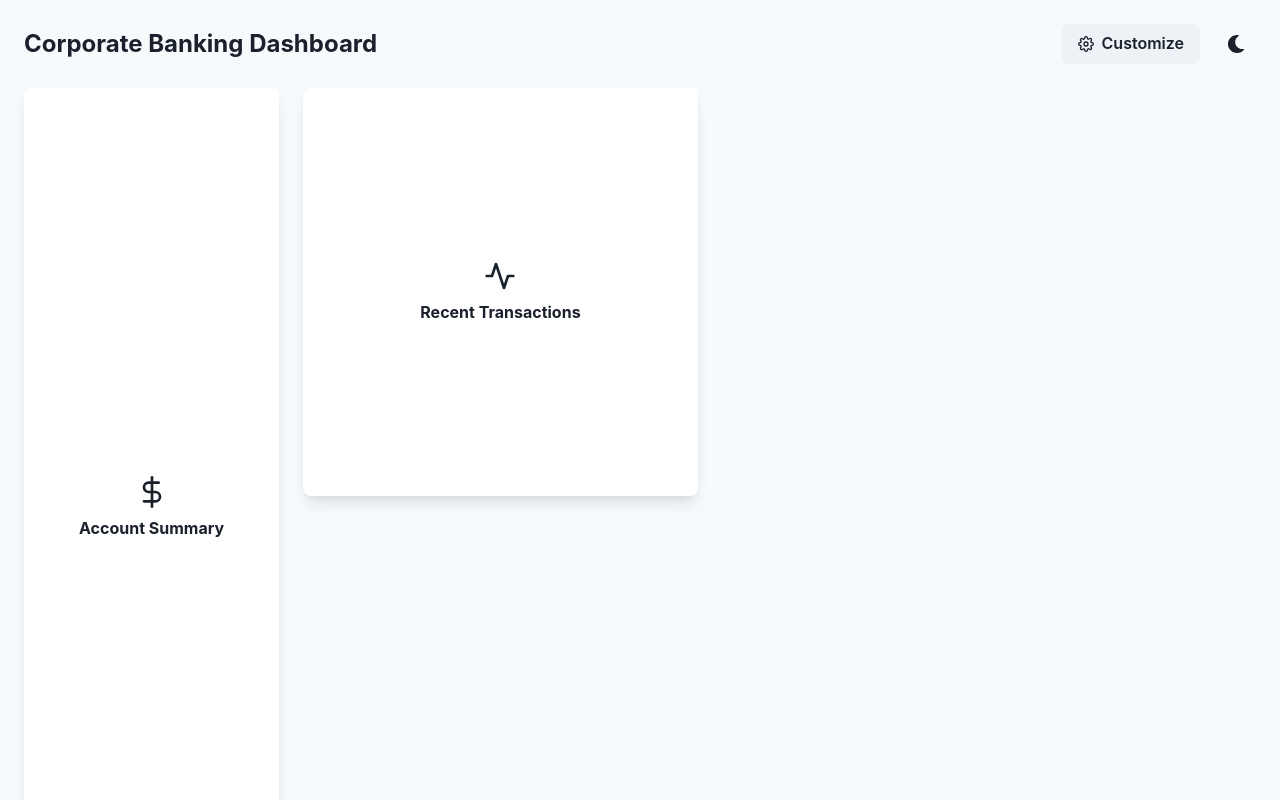
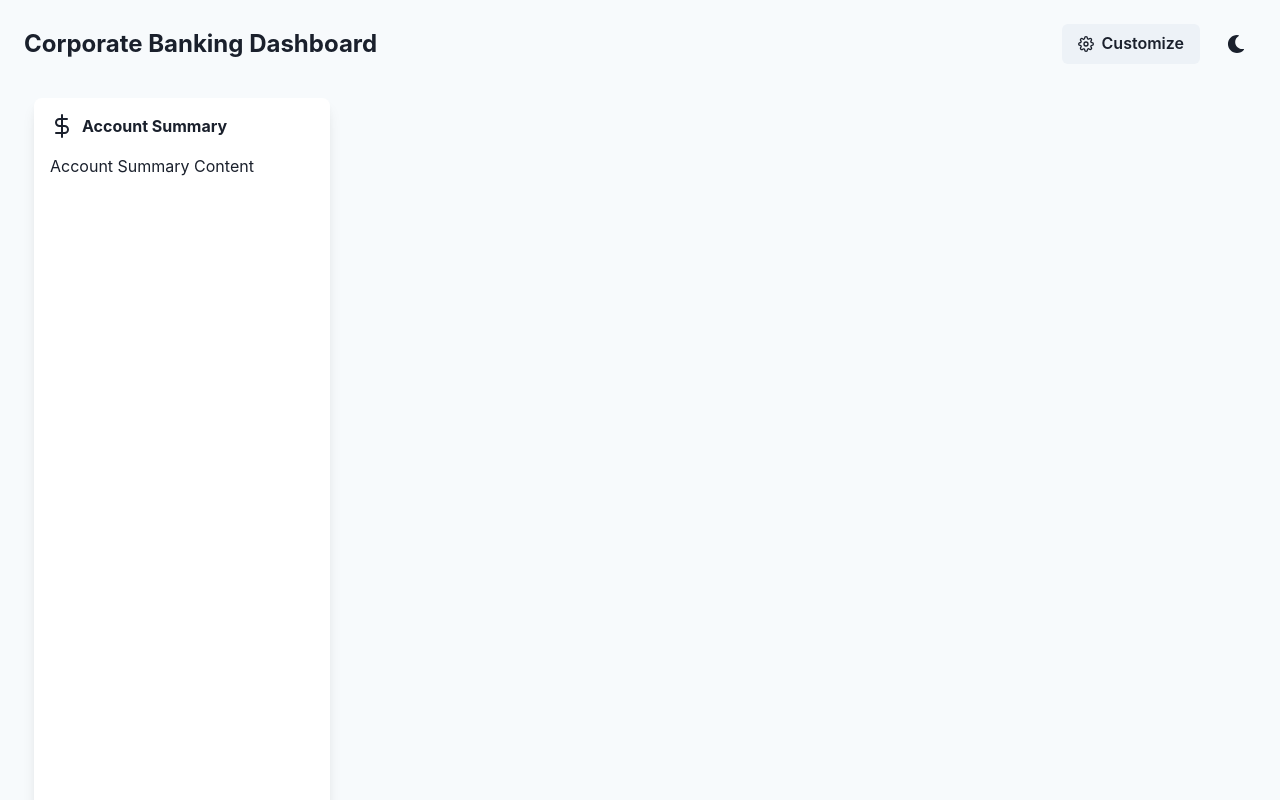
Before and after one commit to disaa0/bank_dashboard, a React (Create React App) app: page / in a window 1280 px wide. Shown: the top 800 px of the page. Built offline with nearby package versions, Linux system fonts and the light colour scheme.

Commit message:
interactive design

```diff
--- a/package.json
+++ b/package.json
@@ -13,9 +13,11 @@
     "@types/node": "^12.0.0",
     "@types/react": "^18.0.9",
     "@types/react-dom": "^18.0.4",
+    "@types/react-grid-layout": "^1.3.5",
     "framer-motion": "^6.2.9",
     "react": "^18.1.0",
     "react-dom": "^18.1.0",
+    "react-grid-layout": "^1.5.0",
     "react-icons": "^3.0.0",
     "react-scripts": "5.0.1",
     "typescript": "^4.6.3",
--- a/src/App.tsx
+++ b/src/App.tsx
@@ -1,10 +1,8 @@
-import React, { useState, useEffect } from 'react';
+import React, { useState, useEffect, useCallback } from 'react';
 import {
   ChakraProvider,
   Box,
   Grid,
-  GridItem,
-  theme,
   Text,
   VStack,
   HStack,
@@ -20,10 +18,28 @@ import {
   PopoverCloseButton,
   Checkbox,
   Divider,
+  useMediaQuery,
 } from "@chakra-ui/react";
 import { ColorModeSwitcher } from "./ColorModeSwitcher";
-import { FiDollarSign, FiTrendingUp, FiGlobe, FiPieChart, FiActivity, FiSettings } from "react-icons/fi";
+import { FiDollarSign, FiTrendingUp, FiGlobe, FiPieChart, FiActivity, FiSettings, FiMove } from "react-icons/fi";
 import { IconType } from 'react-icons';
+import { Responsive, WidthProvider } from 'react-grid-layout';
+import 'react-grid-layout/css/styles.css';
+import 'react-resizable/css/styles.css';
+
+const ResponsiveGridLayout = WidthProvider(Responsive);
+
+interface LayoutItem {
+  i: string;
+  x: number;
+  y: number;
+  w: number;
+  h: number;
+  minW?: number;
+  minH?: number;
+  maxW?: number;
+  maxH?: number;
+}
 
 type Profile = {
   id: string;
@@ -39,6 +55,11 @@ type Widget = {
   profiles: string[];
   size: WidgetSize;
   icon: IconType;
+  content: React.ReactNode;
+  minW: number;
+  minH: number;
+  maxW: number;
+  maxH: number;
 };
 
 const profiles: Profile[] = [
@@ -48,37 +69,84 @@ const profiles: Profile[] = [
 ];
 
 const widgets: Widget[] = [
-  { id: 'w1', name: 'Account Summary', profiles: ['base'], size: 'v_xxl', icon: FiDollarSign },
-  { id: 'w2', name: 'Recent Transactions', profiles: ['base'], size: 'large', icon: FiActivity },
-  { id: 'w3', name: 'Currency Tracker', profiles: ['risk'], size: 'small', icon: FiGlobe },
-  { id: 'w4', name: 'Stock Market', profiles: ['risk', 'investment'], size: 'medium', icon: FiTrendingUp },
-  { id: 'w5', name: 'Investment Portfolio', profiles: ['investment'], size: 'medium', icon: FiPieChart },
+  {
+    id: 'w1',
+    name: 'Account Summary',
+    profiles: ['base'],
+    size: 'v_xxl',
+    icon: FiDollarSign,
+    content: <Text>Account Summary Content</Text>,
+    minW: 3,
+    minH: 8,
+    maxW: 4,
+    maxH: 8
+  },
+  {
+    id: 'w2',
+    name: 'Recent Transactions',
+    profiles: ['base'],
+    size: 'large',
+    icon: FiActivity,
+    content: <Text>Recent Transactions Content</Text>,
+    minW: 3,
+    minH: 3,
+    maxW: 6,
+    maxH: 6
+  },
+  {
+    id: 'w3',
+    name: 'Currency Tracker',
+    profiles: ['risk'],
+    size: 'medium',
+    icon: FiGlobe,
+    content: <Text>Currency Tracker Content</Text>,
+    minW: 3,
+    minH: 3,
+    maxW: 4,
+    maxH: 4
+  },
+  {
+    id: 'w4',
+    name: 'Stock Market',
+    profiles: ['risk', 'investment'],
+    size: 'medium',
+    icon: FiTrendingUp,
+    content: <Text>Stock Market Content</Text>,
+    minW: 3,
+    minH: 3,
+    maxW: 4,
+    maxH: 4
+  },
+  {
+    id: 'w5',
+    name: 'Investment Portfolio',
+    profiles: ['investment'],
+    size: 'medium',
+    icon: FiPieChart,
+    content: <Text>Investment Portfolio Content</Text>,
+    minW: 3,
+    minH: 3,
+    maxW: 4,
+    maxH: 4
+  },
 ];
 
-const widgetSizes: Record<WidgetSize, { rowSpan: number; colSpan: number }> = {
-  small: { rowSpan: 1, colSpan: 1 },
-  medium: { rowSpan: 1, colSpan: 2 },
-  large: { rowSpan: 5, colSpan: 4 },
-  v_medium: { rowSpan: 2, colSpan: 2 },
-  v_large: { rowSpan: 3, colSpan: 2 },
-  v_xl: { rowSpan: 4, colSpan: 2 },
-  v_xxl: { rowSpan: 5, colSpan: 2 },
+const widgetSizes: Record<WidgetSize, { w: number; h: number }> = {
+  small: { w: 1, h: 1 },
+  medium: { w: 2, h: 2 },
+  large: { w: 4, h: 4 },
+  v_medium: { w: 2, h: 3 },
+  v_large: { w: 2, h: 4 },
+  v_xl: { w: 2, h: 5 },
+  v_xxl: { w: 2, h: 6 },
 };
 
-const baseProfileLayout = [
-  { id: 'w1', colSpan: 2, rowSpan: 6 },
-  { id: 'w2', colSpan: 3, rowSpan: 3 },
-];
-
 type WidgetProps = {
-  name: string;
-  size: WidgetSize;
-  icon: IconType;
-  rowSpan: number;
-  colSpan: number;
+  widget: Widget;
+  isMoving: boolean;
 };
 
-const Widget: React.FC<WidgetProps> = ({ name, size, icon: IconComponent, rowSpan, colSpan }) => {
+const Widget: React.FC<WidgetProps> = ({ widget, isMoving }) => {
   const bgColor = useColorModeValue('white', 'gray.700');
 
   return (
@@ -87,40 +155,190 @@ const Widget: React.FC<WidgetProps> = ({ name, size, icon: IconComponent, rowSpa
       p={4}
       borderRadius="lg"
       boxShadow="lg"
-      gridRow={`span ${rowSpan}`}
-      gridColumn={`span ${colSpan}`}
       display="flex"
       flexDirection="column"
+      transition="all 0.3s"
+      _hover={{ transform: 'translateY(-5px)', boxShadow: 'xl' }}
+      position="relative"
+      height="100%"
+    >
+      {isMoving && (
+        <Box
+          position="absolute"
+          top={0}
+          left={0}
+          right={0}
+          bottom={0}
+          bg="rgba(0, 0, 0, 0.1)"
+          display="flex"
           alignItems="center"
           justifyContent="center"
-      transition="all 0.3s"
-      _hover={{ transform: 'translateY(-5px)', boxShadow: 'xl' }}
+          zIndex={1}
         >
-      <Icon as={IconComponent} boxSize={8} mb={2} />
-      <Text fontWeight="bold">{name}</Text>
+          <Icon as={FiMove} boxSize={8} color="gray.500" />
+        </Box>
+      )}
+      <HStack mb={4}>
+        <Icon as={widget.icon} boxSize={6} />
+        <Text fontWeight="bold">{widget.name}</Text>
+      </HStack>
+      <Box flexGrow={1}>{widget.content}</Box>
     </Box>
   );
 };
 
 export const App: React.FC = () => {
   const [activeProfiles, setActiveProfiles] = useState<string[]>(['base']);
-  const [activeWidgets, setActiveWidgets] = useState<string[]>(widgets.map(w => w.id));
+  const [activeWidgets, setActiveWidgets] = useState<string[]>([]);
+  const [layout, setLayout] = useState<LayoutItem[]>([]);
+  const [isMoving, setIsMoving] = useState(false);
   const bgColor = useColorModeValue('gray.50', 'gray.900');
+  const [isLargerThan768] = useMediaQuery("(min-width: 768px)");
+  const [isMobile] = useMediaQuery("(max-width: 767px)");
+  const getDefaultWidgetLayout = (widget: Widget, index: number): LayoutItem => {
+    const size = widgetSizes[widget.size];
+    return {
+      i: widget.id,
+      x: (index * 2) % 12,
+      y: Math.floor((index * 2) / 12) * size.h,
+      w: size.w,
+      h: size.h,
+      minW: widget.minW,
+      minH: widget.minH,
+      maxW: widget.maxW,
+      maxH: widget.maxH,
+    };
+  };
+
+  const findWidgetInLayout = (widgetId: string, currentLayout: LayoutItem[]): LayoutItem | undefined => {
+    return currentLayout.find(item => item.i === widgetId);
+  };
+
+  const saveProfiles = (profiles: string[]) => {
+    localStorage.setItem('activeProfiles', JSON.stringify(profiles));
+  };
+
 
   const handleProfileToggle = (profileId: string) => {
-    if (profileId === 'base') return; // Prevent toggling the base profile
-    setActiveProfiles(prev =>
-      prev.includes(profileId)
+    if (profileId === 'base') return;
+
+    setActiveProfiles(prev => {
+      const newProfiles = prev.includes(profileId)
         ? prev.filter(id => id !== profileId)
-        : [...prev, profileId]
+        : [...prev, profileId];
+
+      setActiveWidgets(currentActiveWidgets => {
+        const profileWidgets = getWidgetsByProfile(profileId);
+        let newActiveWidgets: string[];
+
+        if (newProfiles.includes(profileId)) {
+          // Profile is being enabled
+          newActiveWidgets = Array.from(new Set([...currentActiveWidgets, ...profileWidgets.map(w => w.id)]));
+        } else {
+          // Profile is being disabled
+          newActiveWidgets = currentActiveWidgets.filter(widgetId =>
+            !profileWidgets.some(w => w.id === widgetId) ||
+            widgets.find(w => w.id === widgetId)?.profiles.some(p => newProfiles.includes(p))
           );
+        }
+
+        setLayout(currentLayout => {
+          let newLayout = currentLayout.filter(item => newActiveWidgets.includes(item.i));
+
+          if (newProfiles.includes(profileId)) {
+            // Add widgets for the newly enabled profile
+            profileWidgets.forEach(widget => {
+              if (newActiveWidgets.includes(widget.id)) {
+                const newItem = addWidgetToLayout(widget, newLayout, newActiveWidgets);
+                if (!newLayout.some(item => item.i === newItem.i)) {
+                  newLayout.push(newItem);
+                }
+              }
+            });
+          }
+
+          return newLayout;
+        });
+
+        return newActiveWidgets;
+      });
+
+      saveProfiles(newProfiles);
+      return newProfiles;
+    });
   };
+
+
   const handleWidgetToggle = (widgetId: string) => {
-    setActiveWidgets(prev =>
-      prev.includes(widgetId)
+    const widget = widgets.find(w => w.id === widgetId);
+    if (widget && !widget.profiles.includes('base')) {
+      setActiveWidgets(prev => {
+        const isActive = prev.includes(widgetId);
+        const newActiveWidgets = isActive
           ? prev.filter(id => id !== widgetId)
-        : [...prev, widgetId]
-    );
+          : [...prev, widgetId];
+
+        setLayout(currentLayout => {
+          if (isActive) {
+            return currentLayout.filter(item => item.i !== widgetId);
+          } else {
+            const existingLayoutItem = findWidgetInLayout(widgetId, currentLayout);
+            if (existingLayoutItem) {
+              return currentLayout;
+            } else {
+              const newLayoutItem = getDefaultWidgetLayout(widget, newActiveWidgets.length - 1);
+              return [...currentLayout, newLayoutItem];
+            }
+          }
+        });
+
+        return newActiveWidgets;
+      });
+    }
+  };
+
+  const getWidgetsByProfile = (profileId: string): Widget[] => {
+    return widgets.filter(widget => widget.profiles.includes(profileId));
+  };
+
+  const addWidgetToLayout = (
+    widget: Widget,
+    currentLayout: LayoutItem[],
+    activeWidgets: string[]
+  ): LayoutItem => {
+    const existingItem = currentLayout.find(item => item.i === widget.id);
+    if (existingItem) {
+      return existingItem;
+    }
+
+    const size = widgetSizes[widget.size];
+    const newItem: LayoutItem = {
+      i: widget.id,
+      x: 0,
+      y: Infinity,
+      w: Math.max(size.w, widget.minW),
+      h: Math.max(size.h, widget.minH),
+      minW: widget.minW,
+      minH: widget.minH,
+      maxW: widget.maxW,
+      maxH: widget.maxH,
+    };
+
+    // Find a suitable position for the new widget
+    let placed = false;
+    for (let x = 0; x <= 12 - newItem.w && !placed; x++) {
+      newItem.x = x;
+      if (!currentLayout.some(item =>
+        item.x < newItem.x + newItem.w &&
+        item.x + item.w > newItem.x &&
+        item.y < newItem.y + newItem.h &&
+        item.y + item.h > newItem.y
+      )) {
+        placed = true;
+      }
+    }
+
+    return newItem;
   };
 
   const visibleWidgets = widgets.filter(widget =>
@@ -128,14 +346,63 @@ export const App: React.FC = () => {
     widget.profiles.some(profile => activeProfiles.includes(profile))
   );
 
-  // Ensure the base profile is always active
   useEffect(() => {
-    if (!activeProfiles.includes('base')) {
-      setActiveProfiles(prev => ['base', ...prev]);
+    const savedProfiles = localStorage.getItem('activeProfiles');
+    const initialProfiles = savedProfiles ? JSON.parse(savedProfiles) : ['base'];
+    setActiveProfiles(initialProfiles);
+
+    const initialWidgets = widgets.filter(widget =>
+      widget.profiles.some(profile => initialProfiles.includes(profile))
+    ).map(w => w.id);
+    setActiveWidgets(initialWidgets);
+
+    const saved = localStorage.getItem('dashboardLayout');
+    let newLayout: LayoutItem[] = [];
+
+    if (saved) {
+      const savedLayout: LayoutItem[] = JSON.parse(saved);
+      newLayout = savedLayout.filter(item => initialWidgets.includes(item.i));
     }
-  }, [activeProfiles]);
+
+    // Ensure all active widgets are in the layout
+    initialWidgets.forEach(widgetId => {
+      const widget = widgets.find(w => w.id === widgetId)!;
+      const newItem = addWidgetToLayout(widget, newLayout, initialWidgets);
+      if (!newLayout.some(item => item.i === newItem.i)) {
+        newLayout.push(newItem);
+      }
+    });
+
+    setLayout(newLayout);
+  }, []);
+
+
+  const handleLayoutChange = useCallback((newLayout: LayoutItem[]) => {
+    setLayout(newLayout);
+    // localStorage.setItem('dashboardLayout', JSON.stringify(newLayout));
+  }, []);
+
+  const resetToDefaultLayout = () => {
+    const newLayout = visibleWidgets.map((widget, index) => {
+      const size = widgetSizes[widget.size];
+      return {
+        i: widget.id,
+        x: (index * 2) % 12,
+        y: Math.floor((index * 2) / 12) * size.h,
+        w: size.w,
+        h: size.h,
+        minW: widget.minW,
+        minH: widget.minH,
+        maxW: widget.maxW,
+        maxH: widget.maxH,
+      };
+    });
+    setLayout(newLayout);
+    localStorage.removeItem('dashboardLayout'); // Clear saved layout
+  };
+
   return (
-    <ChakraProvider theme={theme}>
+    <ChakraProvider>
       <Box minH="100vh" bg={bgColor} p={6}>
         <VStack spacing={6} align="stretch">
           <HStack justifyContent="space-between">
@@ -150,7 +417,6 @@ export const App: React.FC = () => {
                   <PopoverCloseButton />
                   <PopoverHeader>Dashboard Customization</PopoverHeader>
                   <PopoverBody>
-                    <VStack align="stretch" spacing={4}>
                     <Box>
                       <Text fontWeight="bold" mb={2}>Active Profiles</Text>
                       {profiles.map(profile => (
@@ -164,14 +430,16 @@ export const App: React.FC = () => {
                         </Checkbox>
                       ))}
                     </Box>
-                      <Divider />
-                      <Box>
+                    <Box mt={4}>
                       <Text fontWeight="bold" mb={2}>Visible Widgets</Text>
-                        {profiles.map(profile => (
+                      {profiles.filter(profile => profile.id !== 'base' && activeProfiles.includes(profile.id)).map(profile => (
                         <Box key={profile.id} mb={4}>
                           <Text fontWeight="semibold" mb={2}>{profile.name}</Text>
                           {widgets
-                              .filter(widget => widget.profiles.includes(profile.id))
+                            .filter(widget =>
+                              widget.profiles.includes(profile.id) &&
+                              !widget.profiles.includes('base')
+                            )
                             .map(widget => (
                               <Checkbox
                                 key={widget.id}
@@ -185,33 +453,41 @@ export const App: React.FC = () => {
                         </Box>
                       ))}
                     </Box>
-                    </VStack>
+                    <Button
+                      onClick={() => {
+                        setIsMoving(!isMoving)
+                        localStorage.setItem('dashboardLayout', JSON.stringify(layout));
+                      }}
+                      leftIcon={<FiMove />}
+                    >
+                      {isMoving ? 'Lock Widgets' : 'Move Widgets'}
+                    </Button>
+                    <Button onClick={resetToDefaultLayout}>Reset Layout</Button>
                   </PopoverBody>
                 </PopoverContent>
               </Popover>
               <ColorModeSwitcher />
             </HStack>
           </HStack>
-          <Grid
-            templateColumns="repeat(9, 1fr)"
-            gap={6}
-            autoRows="minmax(120px, auto)"
+          <ResponsiveGridLayout
+            className="layout"
+            layouts={{ lg: layout }}
+            breakpoints={{ lg: 1200, md: 996, sm: 768, xs: 480, xxs: 0 }}
+            cols={{ lg: 12, md: 10, sm: 6, xs: 4, xxs: 2 }}
+            rowHeight={100}
+            width={1200}
+            onLayoutChange={handleLayoutChange}
+            preventCollision={!isLargerThan768}
+            compactType="vertical"
+            isResizable={isMoving && !isMobile}
+            isDraggable={isMoving && !isMobile}
           >
-            {visibleWidgets.map((widget) => {
-              const baseLayout = baseProfileLayout.find(item => item.id === widget.id);
-              const { rowSpan, colSpan } = baseLayout || widgetSizes[widget.size];
-              return (
-                <Widget
-                  key={widget.id}
-                  name={widget.name}
-                  size={widget.size}
-                  icon={widget.icon}
-                  rowSpan={rowSpan}
-                  colSpan={colSpan}
-                />
-              );
-            })}
-          </Grid>
+            {visibleWidgets.map((widget) => (
+              <Box key={widget.id}>
+                <Widget widget={widget} isMoving={isMoving} />
+              </Box>
+            ))}
+          </ResponsiveGridLayout>
         </VStack>
       </Box>
     </ChakraProvider>
```
Also changed, not shown: 1 other file (tests, documents, lock files or other folders). Lines whose indentation alone changed are shown as unchanged.
